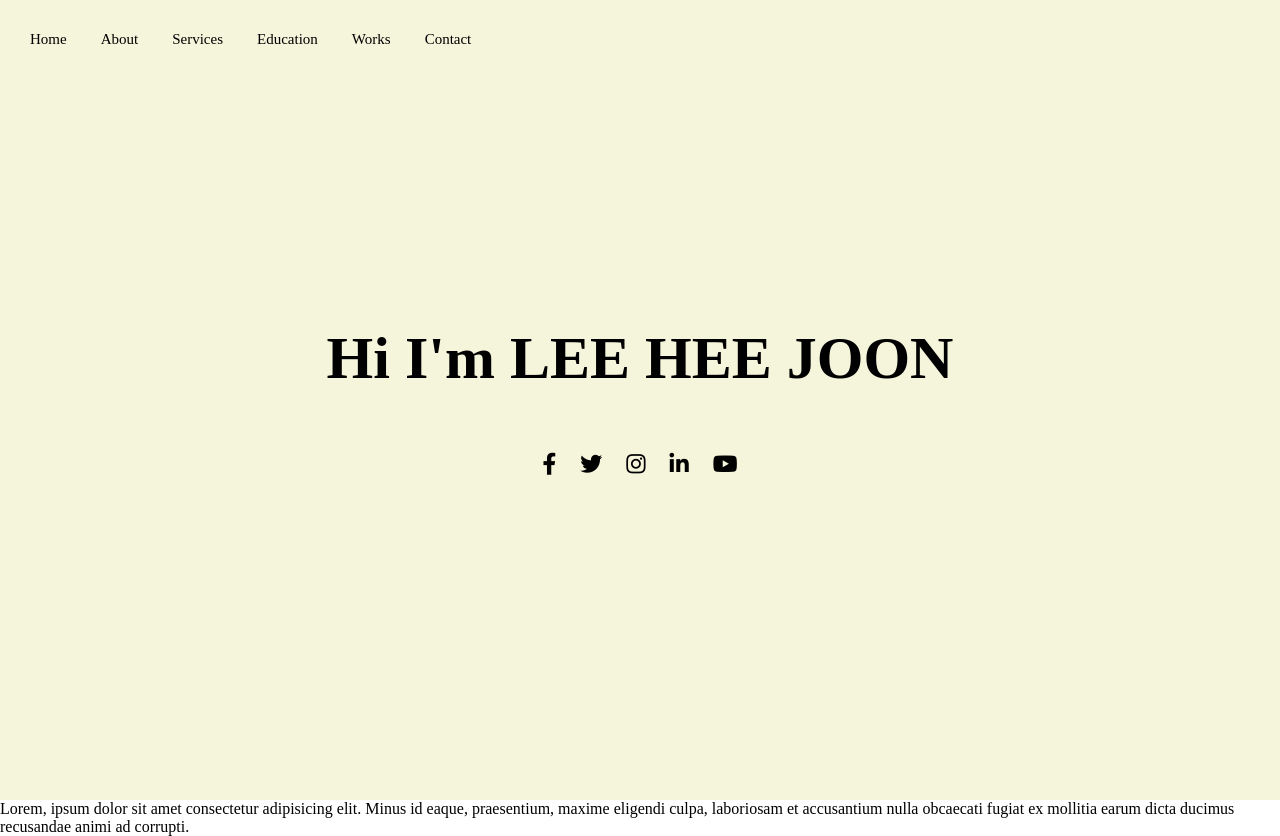
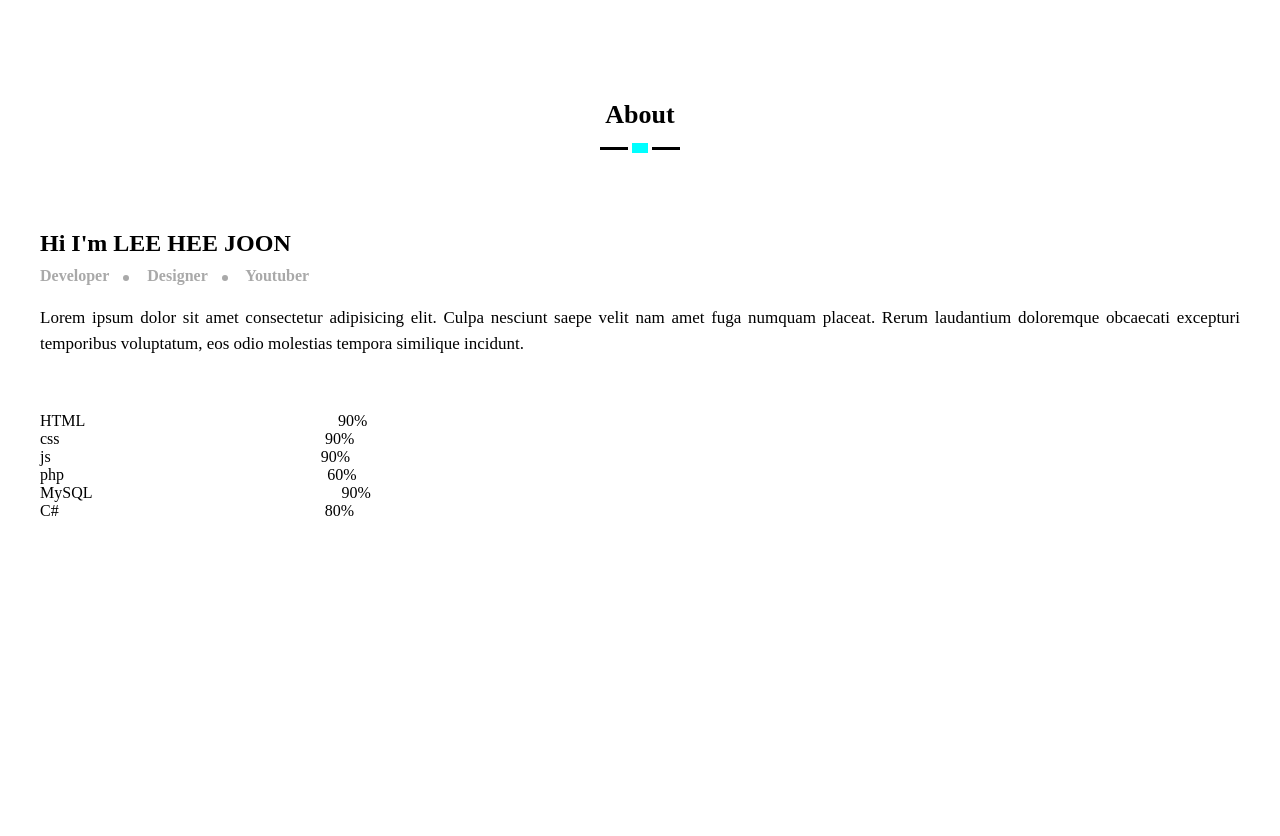
Before and after one commit to LEEHEEJOON/LHJ_portfolio, a plain HTML site: page index.html in a window 1280 px wide. After the commit the page ends 800 px from the top, so only its background shows below. Drawn offline with nearby package versions, Linux system fonts and the light colour scheme.

Commit message:
website - about section create
1. html 기본 틀  완성
2. css 작업
    - skill bar css 미완성

```diff
--- a/css/style.css
+++ b/css/style.css
@@ -5,6 +5,7 @@
   box-sizing: border-box;
 }
 
+/* navbar */
 .navbar {
   position: fixed;
   background-color: transparent;
@@ -109,6 +110,108 @@
   color: aqua;
 }
 
+/* about&service */
+section {
+  padding: 100px 0;
+  background-color: white;
+}
+
+.section-title {
+  text-align: center;
+  margin-bottom: 80px;
+  position: relative;
+  font-size: 26px;
+  padding-bottom: 20px;
+  color: black;
+}
+
+.section-title::before {
+  content: "";
+  position: absolute;
+  width: 80px;
+  height: 3px;
+  background-color: black;
+  bottom: 0;
+  left: calc(50% - 40px);
+}
+
+.section-title::after {
+  content: "";
+  position: absolute;
+  width: 16px;
+  height: 10px;
+  background-color: aqua;
+  border: 4px solid white;
+  bottom: -7px;
+  left: calc(50% - 12px);
+}
+
+.about-content {
+  display: flex;
+  align-items: center;
+  flex-wrap: wrap;
+}
+
+.about-text {
+  flex: 1;
+}
+
+.about-text h3 {
+  margin: 10px 0;
+  color: darkgray;
+  font-size: 16px;
+}
+
+.about-text h3 span:nth-child(1):after,
+.about-text h3 span:nth-child(2):after {
+  content: "";
+  width: 6px;
+  height: 6px;
+  background-color: darkgray;
+  display: inline-block;
+  border-radius: 50%;
+  margin: 0 14px;
+}
+
+.about-text p {
+  font-size: 17px;
+  text-align: justify;
+  line-height: 26px;
+  margin-top: 20px;
+}
+
+.skills {
+  margin-top: 40px;
+  display: flex;
+  justify-content: space-between;
+  flex-wrap: wrap;
+}
+
+.skill {
+  width: calc(50% - 20px);
+  margin: 15px 0;
+}
+
+.skill-info {
+  display: flex;
+  justify-content: space-between;
+}
+
+.skill-bar {
+  height: 3px;
+  background-color: white;
+  margin-top: 14px;
+  position: relative;
+}
+
+.skill-bar::after {
+  content: "";
+  position: absolute;
+  height: 6px;
+  background-color: aqua;
+  bottom: 0;
+}
+
 @media screen and (max-width: 980px) {
   .menu-toggler {
     display: block;
--- a/index.html
+++ b/index.html
@@ -13,7 +13,7 @@
 </head>
 <body>
   <!-- Navbar -->
-  <nav class="navbar">
+  <!-- <nav class="navbar">
     <div class="inner-width">
       <a href="/" class="logo"></a>
       <button class="menu-toggler">
@@ -30,10 +30,10 @@
       <a href="#">Works</a>
       <a href="#">Contact</a>
     </div>
-  </nav>
+  </nav> -->
 
   <!-- Home -->
-  <section id="home">
+  <!-- <section id="home">
     <div class="inner-width">
       <div class="content">
         <h1>Hi I'm LEE HEE JOON</h1>
@@ -46,9 +46,61 @@
         </div>
       </div>
     </div>
+  </section> -->
+
+  <!-- Home -->
+  <section id="about">
+    <div class="inner-width">
+      <h1 class="section-title">About</h1>
+      <div class="about-content">
+        <div class="about-text">
+          <h2>Hi I'm LEE HEE JOON</h2>
+          <h3>
+            <span>Developer</span>
+            <span>Designer</span>
+            <span>Youtuber</span>
+          </h3>
+          <p>
+            Lorem ipsum dolor sit amet consectetur adipisicing elit. Culpa nesciunt saepe velit nam amet fuga numquam placeat. Rerum laudantium doloremque obcaecati excepturi temporibus voluptatum, eos odio molestias tempora similique incidunt.
+          </p>
+        </div>
+      </div>
+      <div class="skills">
+        <div class="skill">
+          <div class="skill-info">
+            <span>HTML</span>
+            <span> 90%</span>
+            <div class="skill-bar html"></div>
+          </div>
+          <div class="skill-info">
+            <span>css</span>
+            <span>90%</span>
+            <div class="skill-bar css"></div>
+          </div>
+          <div class="skill-info">
+            <span>js</span>
+            <span>90%</span>
+            <div class="skill-bar js"></div>
+          </div>
+          <div class="skill-info">
+            <span>php</span>
+            <span>60%</span>
+            <div class="skill-bar php"></div>
+          </div>
+          <div class="skill-info">
+            <span>MySQL</span>
+            <span>90%</span>
+            <div class="skill-bar MySQL"></div>
+          </div>
+          <div class="skill-info">
+            <span>C#</span>
+            <span>80%</span>
+            <div class="skill-bar C#"></div>
+          </div>
+        </div>
+      </div>
+    </div>
   </section>
-    <p>
-      Lorem, ipsum dolor sit amet consectetur adipisicing elit. Minus id eaque, praesentium, maxime eligendi culpa, laboriosam et accusantium nulla obcaecati fugiat ex mollitia earum dicta ducimus recusandae animi ad corrupti.
-    </p>
+
 </body>
 </html>
```
